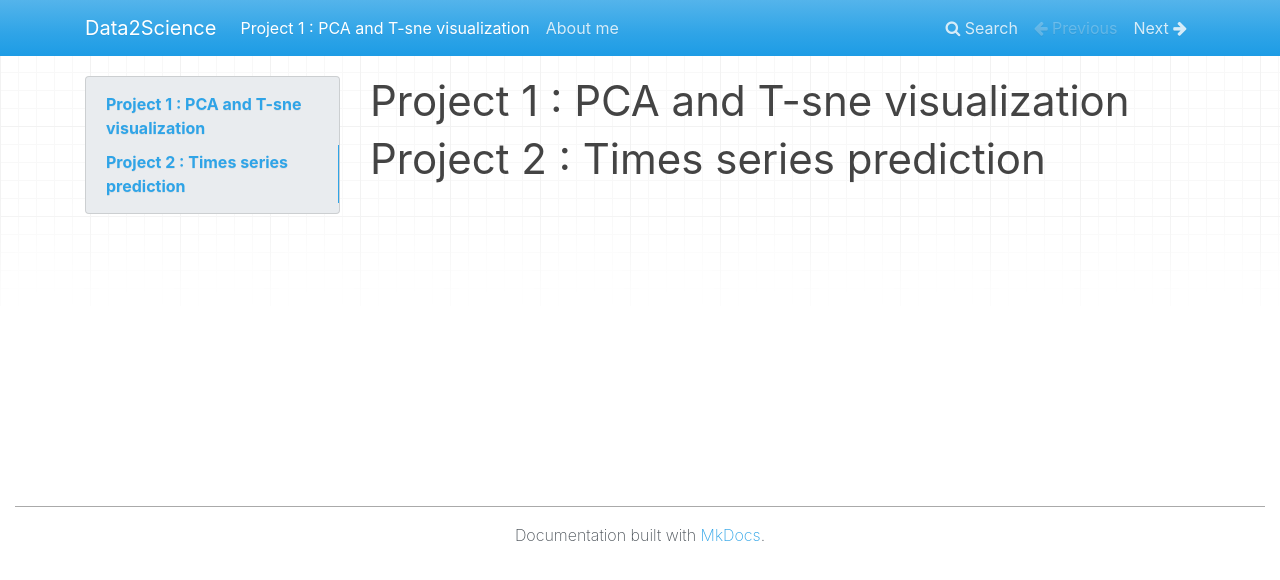
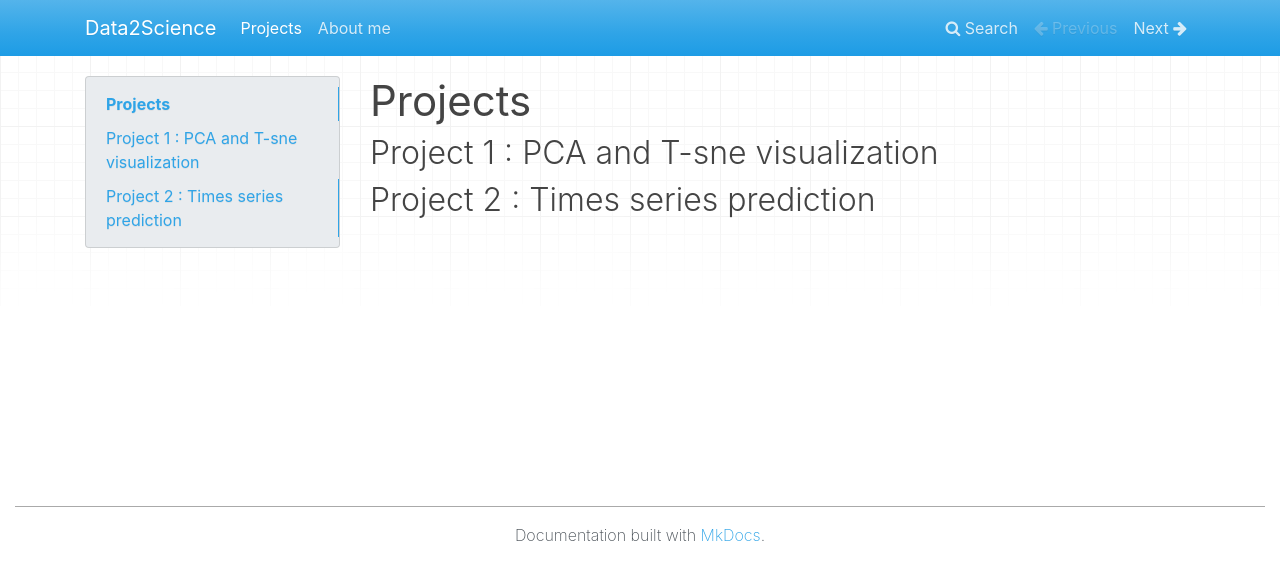
Before and after one commit to data2science/data2science.github.io, a plain HTML site: page index.html in a window 1280 px wide. Drawn offline with nearby package versions, Linux system fonts and the light colour scheme.

Commit message:
update with new content

```diff
--- a/index.html
+++ b/index.html
@@ -34,7 +34,7 @@
                         <!-- Main navigation -->
                         <ul class="nav navbar-nav">
                             <li class="navitem active">
-                                <a href="." class="nav-link">Project 1 : PCA and T-sne visualization</a>
+                                <a href="." class="nav-link">Projects</a>
                             </li>
                             <li class="navitem">
                                 <a href="about/" class="nav-link">About me</a>
@@ -75,13 +75,16 @@
     <div id="toc-collapse" class="navbar-collapse collapse card bg-secondary">
         <ul class="nav flex-column">
 
-            <li class="nav-item" data-level="1"><a href="#project-1-pca-and-t-sne-visualization" class="nav-link">Project 1 : PCA and T-sne visualization</a>
+            <li class="nav-item" data-level="1"><a href="#projects" class="nav-link">Projects</a>
+              <ul class="nav flex-column">
+            <li class="nav-item" data-level="2"><a href="#project-1-pca-and-t-sne-visualization" class="nav-link">Project 1 : PCA and T-sne visualization</a>
               <ul class="nav flex-column">
               </ul>
             </li>
-
-            <li class="nav-item" data-level="1"><a href="#project-2-times-series-prediction" class="nav-link">Project 2 : Times series prediction</a>
+            <li class="nav-item" data-level="2"><a href="#project-2-times-series-prediction" class="nav-link">Project 2 : Times series prediction</a>
               <ul class="nav flex-column">
+              </ul>
+            </li>
               </ul>
             </li>
         </ul>
@@ -89,8 +92,9 @@
 </div></div>
                     <div class="col-md-9" role="main">
 
-<h1 id="project-1-pca-and-t-sne-visualization">Project 1 : PCA and T-sne visualization</h1>
-<h1 id="project-2-times-series-prediction">Project 2 : Times series prediction</h1></div>
+<h1 id="projects">Projects</h1>
+<h2 id="project-1-pca-and-t-sne-visualization">Project 1 : PCA and T-sne visualization</h2>
+<h2 id="project-2-times-series-prediction">Project 2 : Times series prediction</h2></div>
             </div>
         </div>
 
@@ -171,5 +175,5 @@
 
 <!--
 MkDocs version : 1.2.2
-Build Date UTC : 2021-09-15 11:41:04.319745+00:00
+Build Date UTC : 2021-09-15 12:29:50.704731+00:00
 -->
--- a/search/search_index.json
+++ b/search/search_index.json
@@ -1 +1 @@
-{"config":{"indexing":"full","lang":["en"],"min_search_length":3,"prebuild_index":false,"separator":"[\\s\\-]+"},"docs":[{"location":"","text":"Project 1 : PCA and T-sne visualization Project 2 : Times series prediction","title":"Project 1 : PCA and T-sne visualization"},{"location":"#project-1-pca-and-t-sne-visualization","text":"","title":"Project 1 : PCA and T-sne visualization"},{"location":"#project-2-times-series-prediction","text":"","title":"Project 2 : Times series prediction"},{"location":"about/","text":"About me Biographie short bio link to resum\u00e9 My eigenface photo","title":"About me"},{"location":"about/#about-me","text":"","title":"About me"},{"location":"about/#biographie","text":"short bio link to resum\u00e9","title":"Biographie"},{"location":"about/#my-eigenface-photo","text":"","title":"My eigenface photo"}]}
+{"config":{"indexing":"full","lang":["en"],"min_search_length":3,"prebuild_index":false,"separator":"[\\s\\-]+"},"docs":[{"location":"","text":"Projects Project 1 : PCA and T-sne visualization Project 2 : Times series prediction","title":"Projects"},{"location":"#projects","text":"","title":"Projects"},{"location":"#project-1-pca-and-t-sne-visualization","text":"","title":"Project 1 : PCA and T-sne visualization"},{"location":"#project-2-times-series-prediction","text":"","title":"Project 2 : Times series prediction"},{"location":"about/","text":"About me Biographie short bio link to resum\u00e9 My eigenface photo","title":"About me"},{"location":"about/#about-me","text":"","title":"About me"},{"location":"about/#biographie","text":"short bio link to resum\u00e9","title":"Biographie"},{"location":"about/#my-eigenface-photo","text":"","title":"My eigenface photo"}]}
```
Also changed, not shown: 404.html (+1 -1 lines), about/index.html (+1 -1 lines), 1 other file.
